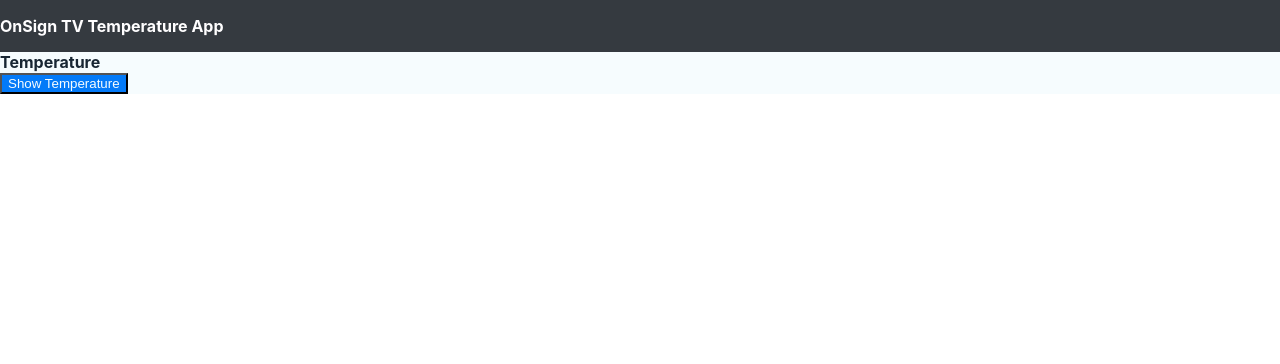
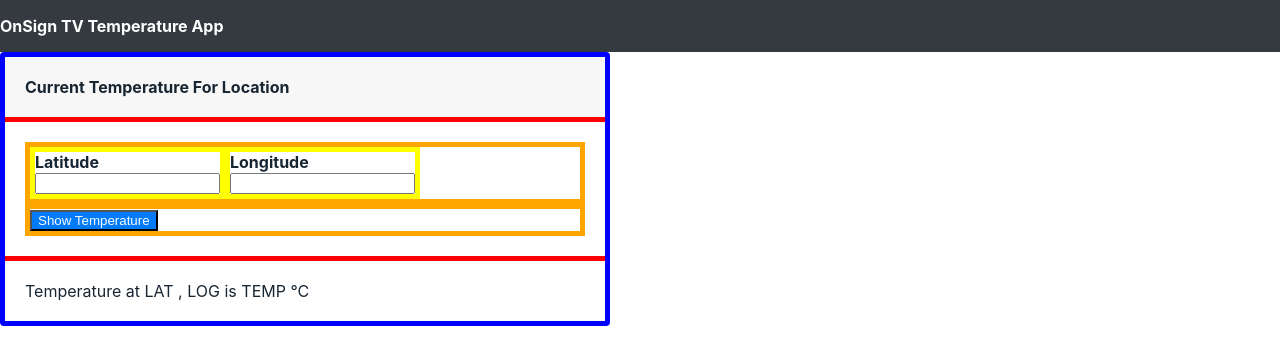
Before and after one commit to rodamaral/on-sign-tv-test, a React (Create React App) app: page / in a window 1280 px wide. Shown: the top 364 px of the page. Built offline with nearby package versions, Linux system fonts and the light colour scheme.

Commit message:
Creates input elements

```diff
--- /dev/null
+++ b/src/components/temperature/Coordinate.jsx
@@ -0,0 +1,14 @@
+import React from 'react';
+import {coordinate} from './Temperature.module.css';
+
+function Coordinate({label}) {
+    return (
+        <div className={coordinate}>
+            <h5>{label}</h5>
+
+            <input />
+        </div>
+    )
+}
+
+export default Coordinate
--- /dev/null
+++ b/src/components/temperature/Inputs.jsx
@@ -0,0 +1,27 @@
+import React from 'react';
+import Coordinate from './Coordinate'
+import {division, button} from './Temperature.module.css';
+
+function Inputs() {
+    return (
+        <div>
+            <div className={division}>
+                <Coordinate
+                    label="Latitude"
+                />
+
+                <Coordinate
+                    label="Longitude"
+                />
+            </div>
+
+            <div className={division}>
+                <button className={button}>
+                    Show Temperature
+                </button>
+            </div >
+        </div >
+    )
+}
+
+export default Inputs
--- a/src/components/temperature/Temperature.module.css
+++ b/src/components/temperature/Temperature.module.css
@@ -1,11 +1,38 @@
 .component {
     color: #182633;
-    background-color: #F6FCFE;
+    background-color: #FFFFFF;
+    /* border: 1px solid #D9D9D9; */
+    /* FIXME */
+    border: 5px solid blue;
+    border-radius: 4px;
+    max-width: 600px;
+    /* margin: 20px; */
+    /* padding: 20px; */
+}
+
+.component > div {
+    border-top: 5px solid red;
+    /* margin: 20px; */
+    padding: 20px;
 }
 
 .header {
     /* color: #182633; */
-    /* background-color: #F6FCFE; */
+    background-color: #F7F7F7;
+    display: block;
+}
+
+.title {
+    padding: 20px;
+}
+
+.division {
+    border: 5px solid orange;
+}
+
+.coordinate {
+    display: inline-block;
+    border: 5px solid yellow;
 }
 
 .button {
--- a/src/components/temperature/index.jsx
+++ b/src/components/temperature/index.jsx
@@ -1,16 +1,23 @@
-import React from 'react';
-import {component, header, button} from './Temperature.module.css';
+import React from 'react'
+import Inputs from './Inputs'
+import {component, header, title} from './Temperature.module.css';
 
 function Temperature() {
     return (
         <section className={component}>
-            <h2 className={header}>
-                Temperature
-            </h2>
+            <header className={header}>
+                <h2 className={title}>
+                    Current Temperature For Location
+                </h2>
+            </header>
 
-            <button className={button}>
-                Show Temperature
-            </button>
+            <Inputs />
+
+            <div>
+                <span>
+                    Temperature at LAT , LOG is TEMP °C
+                </span>
+            </div>
         </section>
     )
 }
```
